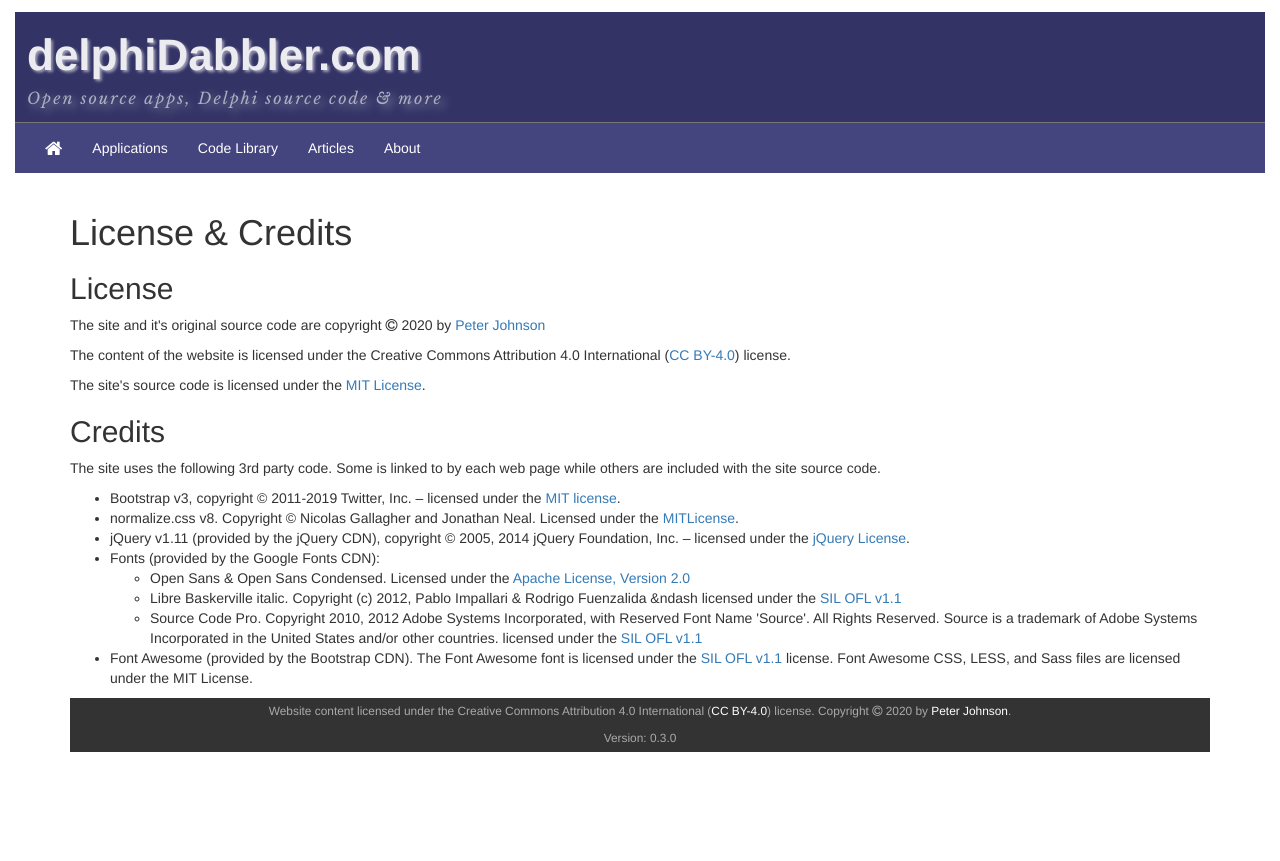
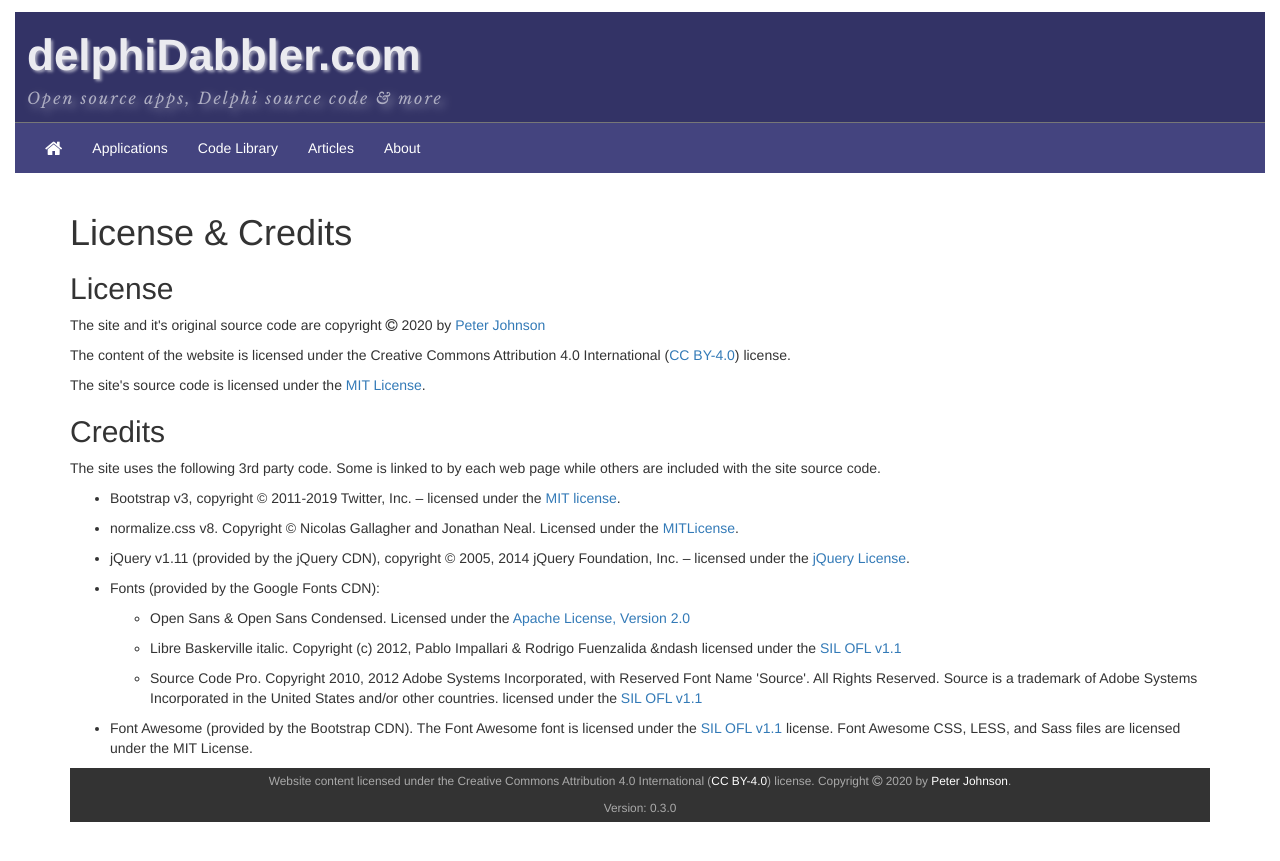
Before and after one commit to delphidabbler/delphidabbler.github.io, a Jekyll site: the page built from credits.html, in a window 1280 px wide. Shown: the top 861 px of the page. Built offline with Jekyll 4.4.1, drawn with Linux system fonts in a browser that asks for light colours; nearby versions of some CDN libraries.

Commit message:
Add new list item style used on Credits page

```diff
--- a/_sass/_dd-custom-styles.scss
+++ b/_sass/_dd-custom-styles.scss
@@ -2,6 +2,13 @@
     site.
     MIT License. Copyright (c) 2020 Peter Johnson <gravatar.com/delphidabbler>
 */
+
+//// Basic typography
+ol.wide li,
+ul.wide li {
+  // margin based on bootstrap's styling of the p tag
+  margin: ($line-height-computed / 2) 0 ($line-height-computed / 2) 0;
+}
 
 // Customise appearance of navbar to match branding
 // Overrides bootstrap class
```
